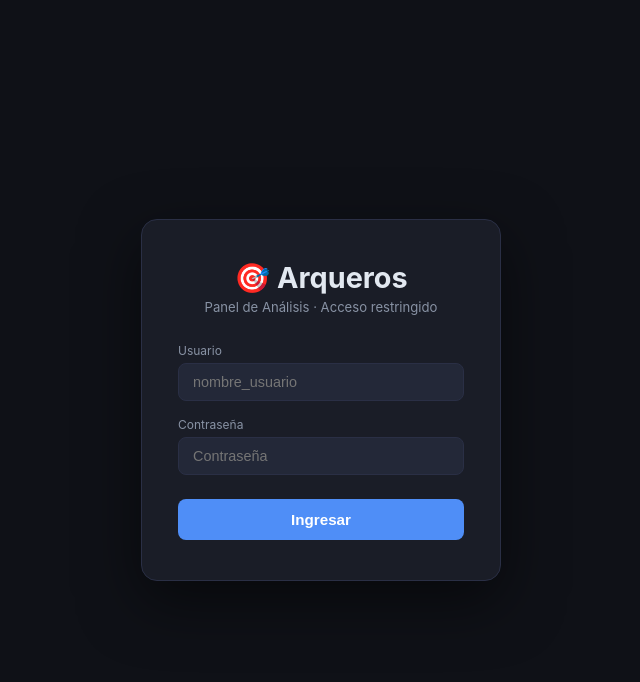
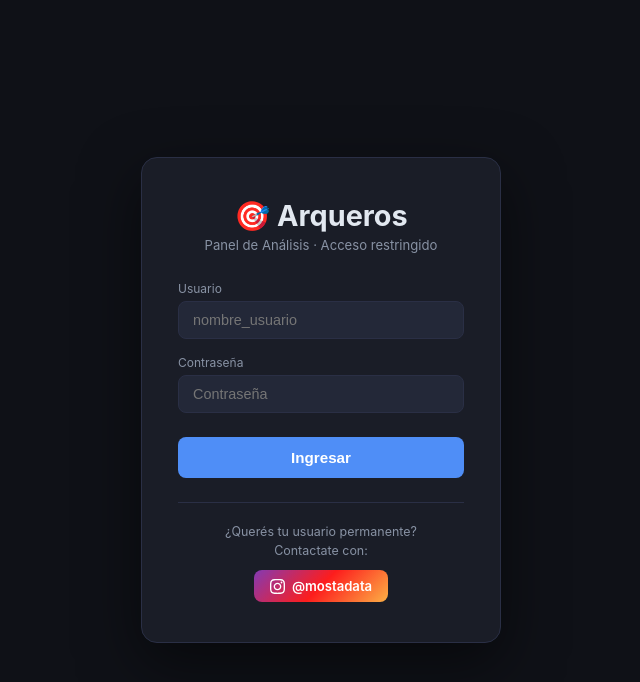
Before and after one commit to MostaData/arqueros-analytics, a plain HTML site: page login.html in a window 1280 px wide. Shown: the whole page, without its empty margins (319-959 px from the left). Drawn offline with nearby package versions, Linux system fonts and the light colour scheme.

Commit message:
Add Instagram CTA to login page

```diff
--- a/login.html
+++ b/login.html
@@ -88,6 +88,32 @@
       display: none;
     }
     .error-msg.visible { display: block; }
+    .login-contact {
+      margin-top: 24px;
+      padding-top: 20px;
+      border-top: 1px solid #2a2f45;
+      text-align: center;
+    }
+    .login-contact p {
+      font-size: 0.78rem;
+      color: #8892a4;
+      margin-bottom: 10px;
+      line-height: 1.5;
+    }
+    .login-contact a {
+      display: inline-flex;
+      align-items: center;
+      gap: 7px;
+      background: linear-gradient(135deg, #833ab4, #fd1d1d, #fcb045);
+      color: #fff;
+      text-decoration: none;
+      border-radius: 8px;
+      padding: 8px 16px;
+      font-size: 0.82rem;
+      font-weight: 600;
+      transition: opacity 0.15s, transform 0.15s;
+    }
+    .login-contact a:hover { opacity: 0.88; transform: translateY(-1px); }
   </style>
 </head>
 <body>
@@ -108,6 +134,17 @@
     <button type="submit" class="btn-login" id="btn-submit">Ingresar</button>
     <div class="error-msg" id="error-msg">Correo o contraseña incorrectos</div>
   </form>
+
+  <div class="login-contact">
+    <p>¿Querés tu usuario permanente?<br>Contactate con:</p>
+    <a href="https://www.instagram.com/mostadata?utm_source=ig_web_button_share_sheet&igsh=ZDNlZDc0MzIxNw=="
+       target="_blank" rel="noopener">
+      <svg width="15" height="15" viewBox="0 0 24 24" fill="currentColor">
+        <path d="M12 2.163c3.204 0 3.584.012 4.85.07 3.252.148 4.771 1.691 4.919 4.919.058 1.265.069 1.645.069 4.849 0 3.205-.012 3.584-.069 4.849-.149 3.225-1.664 4.771-4.919 4.919-1.266.058-1.644.07-4.85.07-3.204 0-3.584-.012-4.849-.07-3.26-.149-4.771-1.699-4.919-4.92-.058-1.265-.07-1.644-.07-4.849 0-3.204.013-3.583.07-4.849.149-3.227 1.664-4.771 4.919-4.919 1.266-.057 1.645-.069 4.849-.069zm0-2.163c-3.259 0-3.667.014-4.947.072-4.358.2-6.78 2.618-6.98 6.98-.059 1.281-.073 1.689-.073 4.948 0 3.259.014 3.668.072 4.948.2 4.358 2.618 6.78 6.98 6.98 1.281.058 1.689.072 4.948.072 3.259 0 3.668-.014 4.948-.072 4.354-.2 6.782-2.618 6.979-6.98.059-1.28.073-1.689.073-4.948 0-3.259-.014-3.667-.072-4.947-.196-4.354-2.617-6.78-6.979-6.98-1.281-.059-1.69-.073-4.949-.073zm0 5.838c-3.403 0-6.162 2.759-6.162 6.162s2.759 6.163 6.162 6.163 6.162-2.759 6.162-6.163c0-3.403-2.759-6.162-6.162-6.162zm0 10.162c-2.209 0-4-1.79-4-4 0-2.209 1.791-4 4-4s4 1.791 4 4c0 2.21-1.791 4-4 4zm6.406-11.845c-.796 0-1.441.645-1.441 1.44s.645 1.44 1.441 1.44c.795 0 1.439-.645 1.439-1.44s-.644-1.44-1.439-1.44z"/>
+      </svg>
+      @mostadata
+    </a>
+  </div>
 </div>
 
 <!-- Supabase JS -->
```
